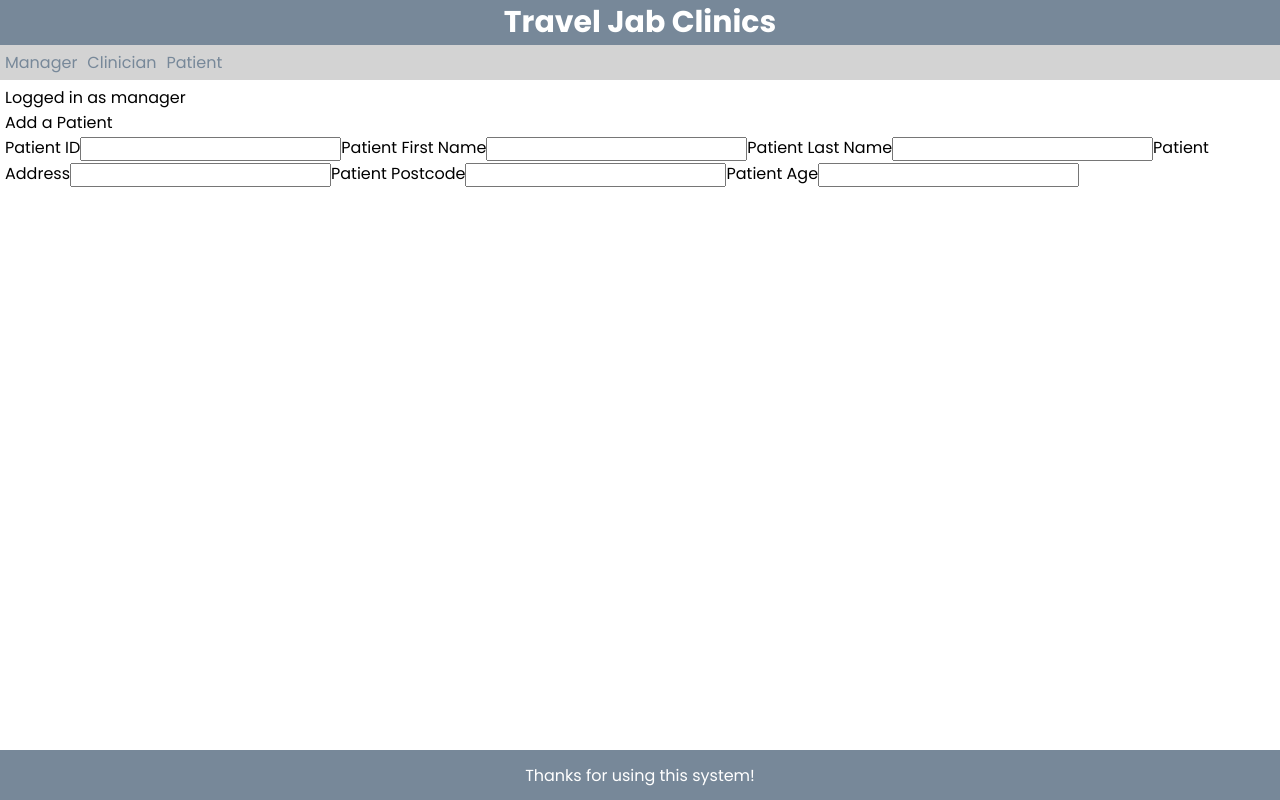
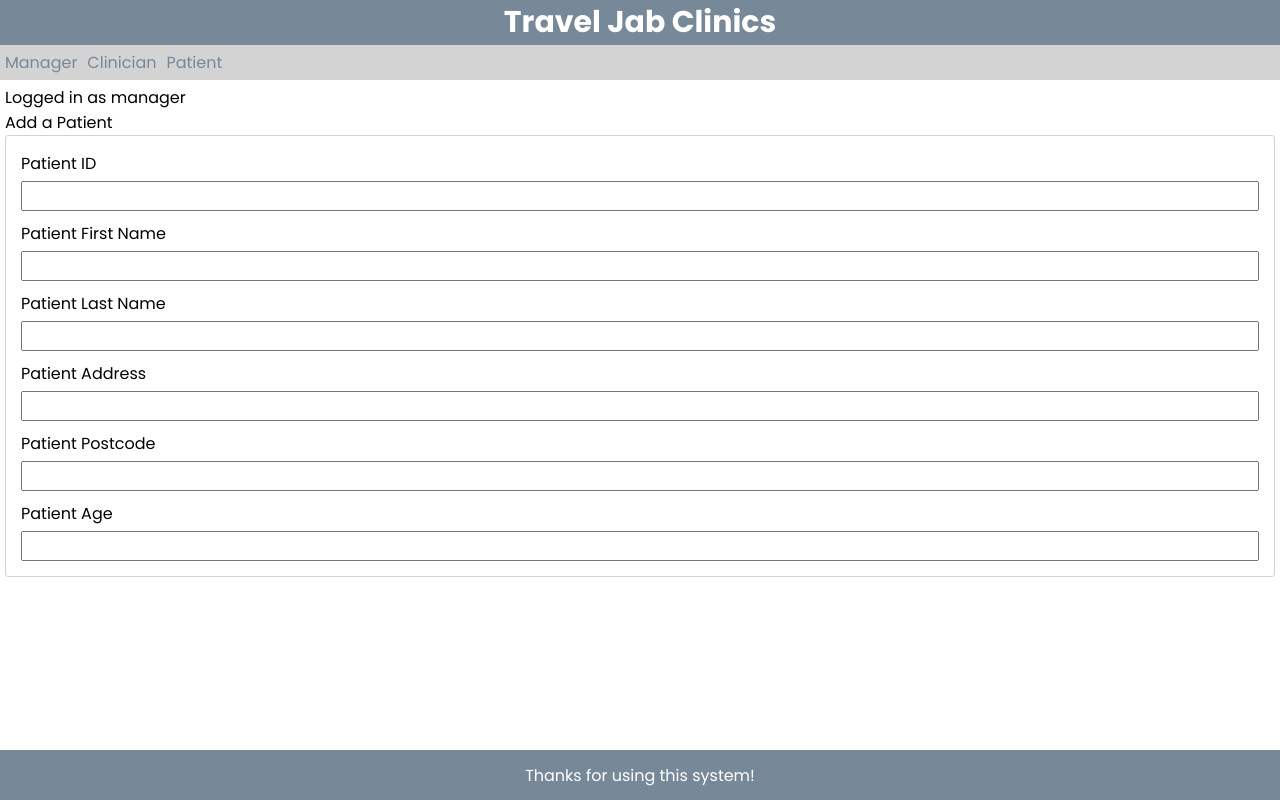
Before and after one commit to ibrahimmajeed2021-byte/Database, a React (Vite) app: page /manager in a window 1280 px wide. Built offline with nearby package versions, Linux system fonts and the light colour scheme.

Commit message:
Added some form styling

```diff
--- a/src/UI/scss/Form.scss
+++ b/src/UI/scss/Form.scss
@@ -0,0 +1,23 @@
+div.form {
+  border: 1px solid LightGrey;
+  border-radius: 3px;
+  padding: 10px;
+}
+
+label {
+  display: flex;
+  flex-direction: column;
+  padding: 5px;
+  gap: 5px;
+}
+
+input {
+  padding: 3px;
+  &:hover {
+    outline: 2px solid lightgrey;
+  }
+
+  &:focus {
+    outline: 2px solid lightslategrey;
+  }
+}
```
Also changed, not shown: src/UI/Form.jsx (indentation only).
